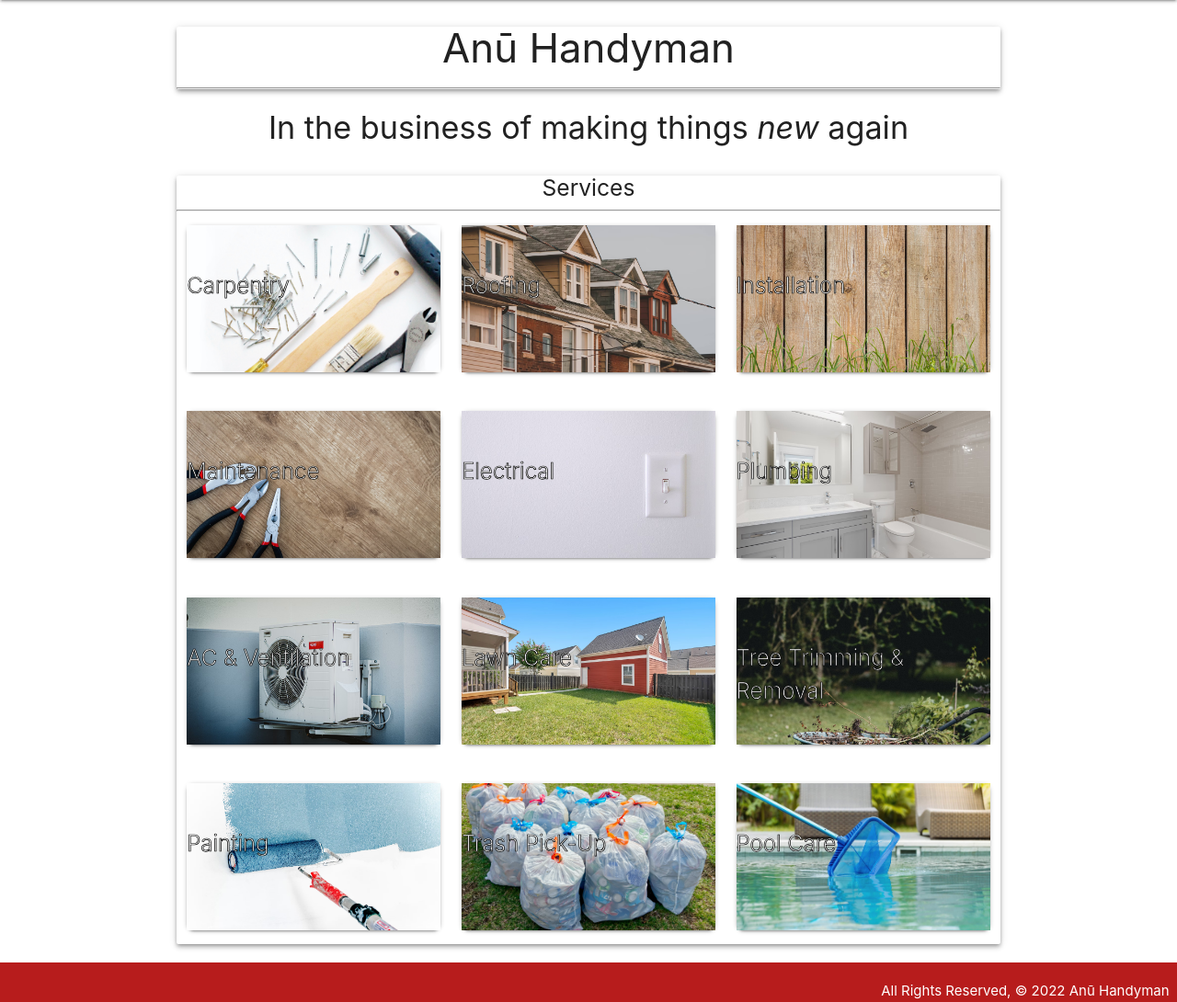
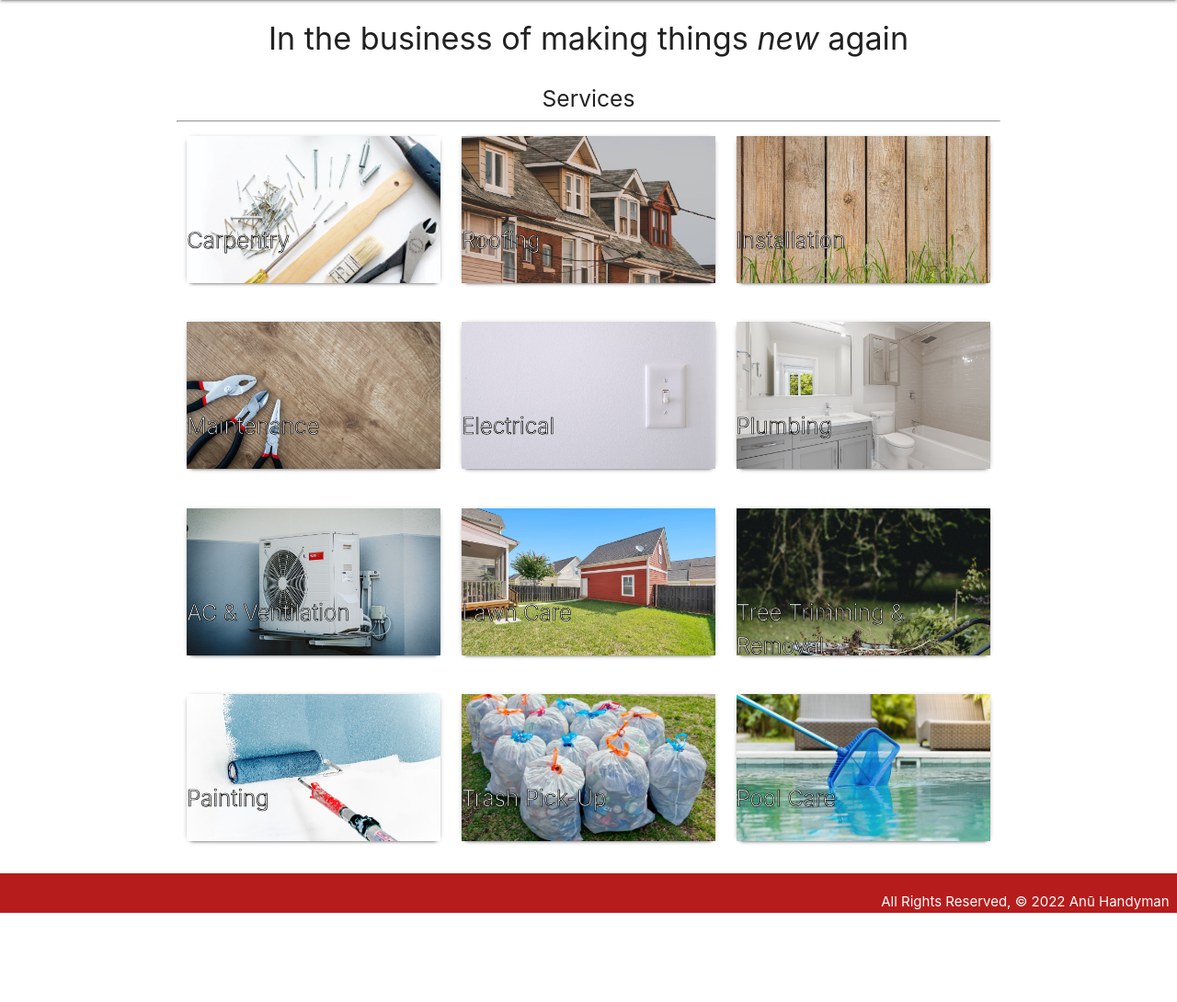
Before and after one commit to maikalangi/anu_handyman, a Django app: page / in a window 1280 px wide. Shown: the part 64-1154 px from the top of the page at 92% size. After the commit the page ends 1057 px from the top, so only its background shows below. Run offline with Django 4.2, Linux system fonts and the light colour scheme.

Commit message:
more styling

```diff
--- a/main_app/static/css/style.css
+++ b/main_app/static/css/style.css
@@ -24,7 +24,8 @@ main {
 
 .card-title {
   position: absolute;
-  top: 30%;
+  top: 60%;
+  font-weight: 800;
   -webkit-text-stroke-width: 0.7px;
   -webkit-text-stroke-color: black;
   text-shadow: 50px;
--- a/main_app/templates/home.html
+++ b/main_app/templates/home.html
@@ -1,17 +1,8 @@
 {% extends 'base.html' %} {% block content %} {% load static %}
-
-<div class="z-depth-2">
-
-    <h3 class="center">Anū Handyman</h3>
-    <hr />
-
-</div>
 
     <div class="row center">
         <h4>In the business of making things <i>new</i> again</h4>
     </div>
-
-<div class="z-depth-2">
 
     <h5 class="center">Services</h5>
     <hr />
```
